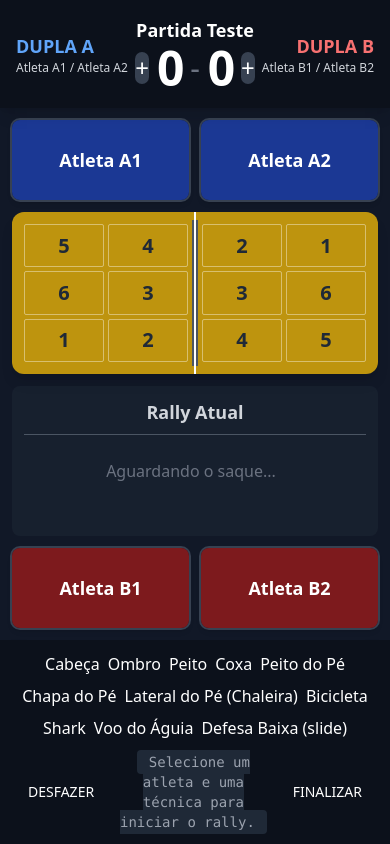
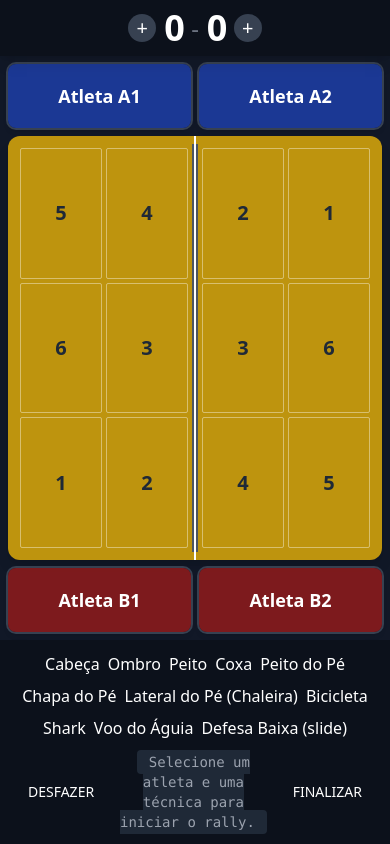
Before and after one commit to FelipeDireito/FTV-Scout, a React (Vite) app in the folder frontend/: page /partida in a window 390 px wide. Built offline with nearby package versions, Linux system fonts and the light colour scheme.

Commit message:
feat: responsividade da tela de notação da partida

```diff
--- a/frontend/src/pages/Partida/index.jsx
+++ b/frontend/src/pages/Partida/index.jsx
@@ -392,29 +392,29 @@ function Partida() {
       {isModalPontoOpen && <ModalPonto timeVencedor={timeVencedorForModal} onClose={() => setIsPontoModalOpen(false)} onFinalize={handleFinalizarPonto} />}
       {isModalFinalizarOpen && <ModalFinalizarPartida score={score} pontos={pontosPartida} partida={partida} onClose={fecharModalFinalizacao} onFinalizar={handleFinalizarPartida} />}
 
-      <header className="grid grid-cols-3 items-center p-4 bg-black/30 shadow-lg relative z-20">
-        <div className="text-left">
+      <header className="grid grid-cols-3 items-center p-2 md:p-4 bg-black/30 shadow-lg relative z-20">
+        <div className="text-left hidden md:block">
           <h2 className="text-lg md:text-2xl font-bold text-blue-400">DUPLA A</h2>
           <p className="text-xs md:text-sm text-gray-300 truncate">{duplas.a1.nome_atleta} / {duplas.a2.nome_atleta}</p>
         </div>
-        <div className="text-center">
-          <h1 className="text-lg md:text-2xl font-bold">{partida.nome_partida}</h1>
+        <div className="text-center col-span-3 md:col-span-1">
+          <h1 className="text-lg md:text-2xl font-bold hidden md:block">{partida.nome_partida}</h1>
           <div className="flex justify-center items-center">
-            <button onClick={() => openPointModal('A')} className="text-2xl bg-gray-700 rounded-full w-8 h-8 flex items-center justify-center hover:bg-blue-600 transition-colors">+</button>
-            <span className="text-5xl md:text-7xl font-black tracking-tighter mx-2 md:mx-4">{score.a}</span>
-            <span className="text-3xl md:text-5xl font-light text-gray-500">-</span>
-            <span className="text-5xl md:text-7xl font-black tracking-tighter mx-2 md:mx-4">{score.b}</span>
-            <button onClick={() => openPointModal('B')} className="text-2xl bg-gray-700 rounded-full w-8 h-8 flex items-center justify-center hover:bg-red-600 transition-colors">+</button>
+            <button onClick={() => openPointModal('A')} className="text-xl md:text-2xl bg-gray-700 rounded-full w-7 h-7 md:w-8 md:h-8 flex items-center justify-center hover:bg-blue-600 transition-colors">+</button>
+            <span className="text-4xl md:text-7xl font-black tracking-tighter mx-2 md:mx-4">{score.a}</span>
+            <span className="text-2xl md:text-5xl font-light text-gray-500">-</span>
+            <span className="text-4xl md:text-7xl font-black tracking-tighter mx-2 md:mx-4">{score.b}</span>
+            <button onClick={() => openPointModal('B')} className="text-xl md:text-2xl bg-gray-700 rounded-full w-7 h-7 md:w-8 md:h-8 flex items-center justify-center hover:bg-red-600 transition-colors">+</button>
           </div>
         </div>
-        <div className="text-right">
+        <div className="text-right hidden md:block">
           <h2 className="text-lg md:text-2xl font-bold text-red-400">DUPLA B</h2>
           <p className="text-xs md:text-sm text-gray-300 truncate">{duplas.b1.nome_atleta} / {duplas.b2.nome_atleta}</p>
         </div>
       </header>
 
-      <main className="flex-1 flex flex-col md:flex-row p-3 md:p-4 gap-3 md:gap-4 overflow-y-auto">
-        <div className="flex md:flex-col justify-around gap-3 md:gap-4 md:w-[15%] h-20 md:h-full">
+      <main className="flex-1 flex flex-col md:flex-row p-2 md:p-4 gap-2 md:gap-4 overflow-hidden">
+        <div className="flex md:flex-col justify-around gap-2 md:gap-4 md:w-[15%] h-16 md:h-full">
           <ButtonAtleta atleta={duplas.a1} onClick={() => setAtletaSelecionado(duplas.a1)} isSelecionado={atletaSelecionado?.atleta_id === duplas.a1.atleta_id} corTime="blue" />
           <ButtonAtleta atleta={duplas.a2} onClick={() => setAtletaSelecionado(duplas.a2)} isSelecionado={atletaSelecionado?.atleta_id === duplas.a2.atleta_id} corTime="blue" />
         </div>
@@ -423,12 +423,12 @@ function Partida() {
           <div className="flex-grow min-h-0">
             <DisplayQuadra activeZone={activeZone} onClickZona={setActiveZone} />
           </div>
-          <div className="h-1/3 min-h-[150px] flex">
+          <div className="h-1/3 min-h-[150px] hidden md:flex">
             <RallyLog actions={acoesRally} getAtletaById={getAtletaById} />
           </div>
         </div>
 
-        <div className="flex md:flex-col justify-around gap-3 md:gap-4 md:w-[15%] h-20 md:h-full">
+        <div className="flex md:flex-col justify-around gap-2 md:gap-4 md:w-[15%] h-16 md:h-full">
           <ButtonAtleta atleta={duplas.b1} onClick={() => setAtletaSelecionado(duplas.b1)} isSelecionado={atletaSelecionado?.atleta_id === duplas.b1.atleta_id} corTime="red" />
           <ButtonAtleta atleta={duplas.b2} onClick={() => setAtletaSelecionado(duplas.b2)} isSelecionado={atletaSelecionado?.atleta_id === duplas.b2.atleta_id} corTime="red" />
         </div>
```
